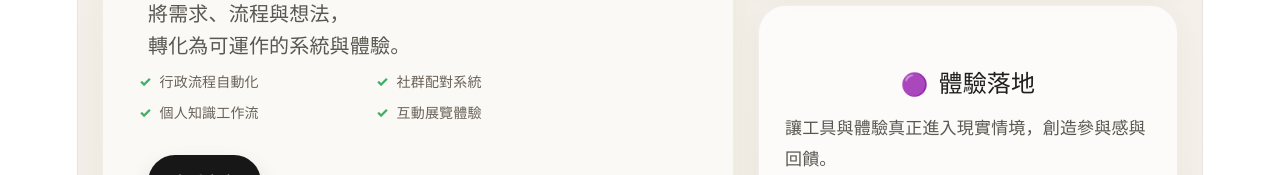
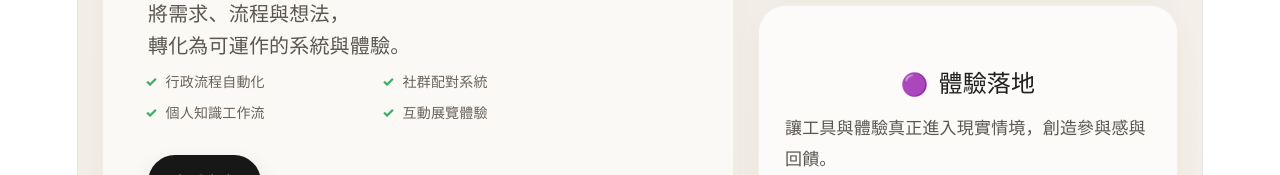
Before and after one commit to ghoostcc/portfolio-site, a React (Vite) app: page / in a window 1280 px wide. Shown: the part 613-788 px from the top of the page. Built offline with nearby package versions, Linux system fonts and the light colour scheme.

Commit message:
Increase left padding for non-mobile view

```diff
--- a/src/HomePage.tsx
+++ b/src/HomePage.tsx
@@ -726,7 +726,7 @@ export default function HomePage() {
     gridTemplateColumns: isMobile ? "1fr" : "1fr 1fr",
     gap: isMobile ? "8px" : "8px 34px",
     marginTop: "8px",
-    paddingLeft: isMobile ? "0" : "6px",
+    paddingLeft: isMobile ? "0" : "12px",
     fontSize: isMobile ? "13px" : "14px",
     lineHeight: 1.7,
     color: "#6a6258",
```
